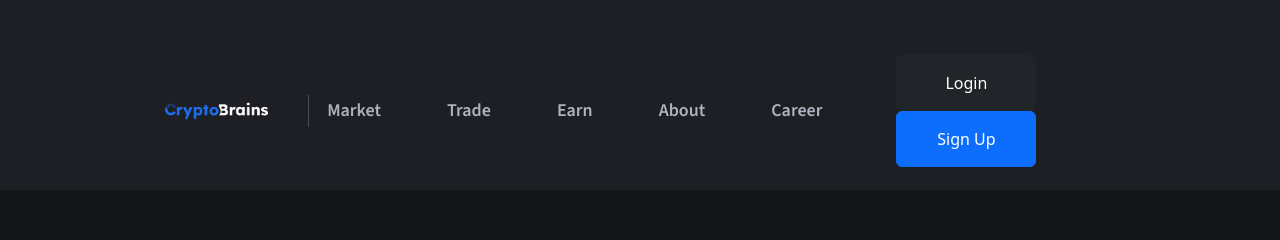
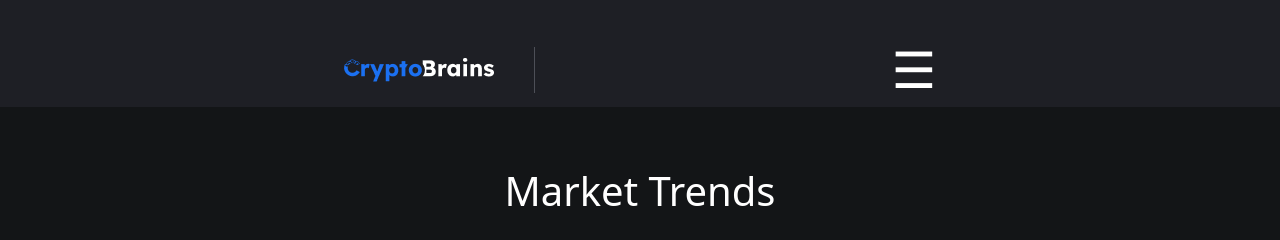
Before and after one commit to LiRiK000/Crypto-Brains, a React (Create React App) app in the folder client/: page / in a window 1280 px wide. Shown: the top 240 px of the page. Built offline with nearby package versions, Linux system fonts and the light colour scheme.

Commit message:
Was added simple routing (/about)

```diff
--- a/client/package.json
+++ b/client/package.json
@@ -20,6 +20,8 @@
     "react": "^18.2.0",
     "react-bootstrap": "^2.9.0",
     "react-dom": "^18.2.0",
+    "react-router": "^6.16.0",
+    "react-router-dom": "^6.16.0",
     "react-scripts": "5.0.1",
     "typescript": "^4.9.5",
     "web-vitals": "^2.1.4"
--- /dev/null
+++ b/client/src/App.tsx
@@ -0,0 +1,19 @@
+import React from "react";
+import { BrowserRouter as Router, Route, Routes } from "react-router-dom";
+import About from './pages/Team/Team'; // Замените на путь к вашему компоненту About
+import NewPas from './pages/Log-Reg/NewPas';
+import Home from "./pages/HomePage/Home";
+
+function App() {
+    return (
+        <Router>
+            <Routes>
+                <Route path="/" element={<Home />} />
+                <Route path="/about" element={<About />} />
+                <Route path="/about" element={<About />} />
+            </Routes>
+        </Router>
+    );
+}
+
+export default App;
--- a/client/src/components/MarketTrends/MarketTrends.tsx
+++ b/client/src/components/MarketTrends/MarketTrends.tsx
@@ -25,7 +25,7 @@ const MarketTrends = () => {
                 <div className={styles.card_wrapper}>
                     <Row>
                         {Array.from({ length: 6 }).map((_, index) => (
-                            <Col xxxl xxl xl={4} lg={4} md={6} sm={12} xs={12} xxs={12} key={index}>
+                            <Col xxl xl={4} lg={4} md={6} sm={12} xs={12} xxs={12} key={index}>
 
                                 <Card className={styles.card} style={{ background: '#131517' }}>
                                     <Card.Body>
--- a/client/src/components/Menu/Menu.module.css
+++ b/client/src/components/Menu/Menu.module.css
@@ -119,7 +119,7 @@ header {
     }
 }
 
-@media screen and (max-width: 1270px) {
+@media screen and (max-width: 1415px) {
 
     .nav_text,
     .btns {
--- a/client/src/components/Menu/Menu.tsx
+++ b/client/src/components/Menu/Menu.tsx
@@ -8,6 +8,7 @@ const Menu = () => {
     const [isMenuOpen, setIsMenuOpen] = useState(false);
 
     const toggleMenu = () => {
+        console.log(isMenuOpen);
         setIsMenuOpen(!isMenuOpen);
     }
 
@@ -33,10 +34,10 @@ const Menu = () => {
                                 <a href="#" className={styles.nav_text}>
                                     Earn
                                 </a>
-                            <a href="#" className={styles.nav_text}>
+                                <a href="/about" className={styles.nav_text}>
                                     About
                                 </a>
-                            <a href="#" className={styles.nav_text}>
+                                <a href="/career" className={styles.nav_text}>
                                     Career
                                 </a>
                                 <a href="#" className={styles.icon} id="Icon">
--- a/client/src/index.tsx
+++ b/client/src/index.tsx
@@ -1,10 +1,11 @@
 import React from 'react';
 import ReactDOM from 'react-dom/client';
-import Home from './pages/Home';
+import Home from './pages/HomePage/Home';
+import App from './App';
 
 const root = ReactDOM.createRoot(
   document.getElementById('root') as HTMLElement
 );
 root.render(
-    <Home />
+    <App />
 );
--- a/client/src/pages/Home.tsx
+++ /dev/null
@@ -1,40 +0,0 @@
-import React, { FC } from "react";
-import Menu from "../components/Menu/Menu";
-import Market from "../components/MarketTrends/MarketTrends";
-import Team from "../components/Team/index";
-import './Home.css'
-
-
-
-
-const ManagmentDeportment = [require('../components/Team/img/1.png'), require('../components/Team/img/2.png'), require('../components/Team/img/3.png'), require('../components/Team/img/4.png')];
-const HRDeportment = [require('../components/Team/img/5.png'), require('../components/Team/img/6.png'), require('../components/Team/img/7.png'), require('../components/Team/img/8.png')];
-const MarketingDeportment = [require('../components/Team/img/9.png'), require('../components/Team/img/10.png'), require('../components/Team/img/11.png'), require('../components/Team/img/12.png')];
-const FinanceDeportment = [require('../components/Team/img/13.png'), require('../components/Team/img/14.png'), require('../components/Team/img/15.png'), require('../components/Team/img/16.png')];
-
-
-
-
-
-const cardData = [
-    {name: 'John Doe', position: 'CEO', imageIndex:0},
-    {name: 'John Doe', position: 'CEO', imageIndex:1},
-    {name: 'John Doe', position: 'CEO', imageIndex:2},
-    {name: 'John Doe', position: 'CEO', imageIndex:3}
-]
-
-
-const Home: FC = () => {
-    return (
-        <>
-            <Menu />
-            <Market />
-            <Team images={ManagmentDeportment} cardData = {cardData} sectionName='Managment Deportament'/>
-            <Team images={HRDeportment} cardData = {cardData} sectionName='HR Deportament'/>
-            <Team images={MarketingDeportment} cardData = {cardData} sectionName='Marketing Deportament'/>
-            <Team images={FinanceDeportment} cardData = {cardData} sectionName='Finance Deportament'/>
-        </>
-    )
-}
-
-export default Home;
--- /dev/null
+++ b/client/src/pages/HomePage/Home.tsx
@@ -0,0 +1,39 @@
+import React, { FC } from "react";
+import Menu from "../../components/Menu/Menu";
+import Market from "../../components/MarketTrends/MarketTrends";
+import Team from "../../components/Team/index";
+
+
+
+
+const ManagmentDeportment = [require('../../components/Team/img/1.png'), require('../../components/Team/img/2.png'), require('../../components/Team/img/3.png'), require('../../components/Team/img/4.png')];
+const HRDeportment = [require('../../components/Team/img/5.png'), require('../../components/Team/img/6.png'), require('../../components/Team/img/7.png'), require('../../components/Team/img/8.png')];
+const MarketingDeportment = [require('../../components/Team/img/9.png'), require('../../components/Team/img/10.png'), require('../../components/Team/img/11.png'), require('../../components/Team/img/12.png')];
+const FinanceDeportment = [require('../../components/Team/img/13.png'), require('../../components/Team/img/14.png'), require('../../components/Team/img/15.png'), require('../../components/Team/img/16.png')];
+
+
+
+
+
+const cardData = [
+    {name: 'John Doe', position: 'CEO', imageIndex:0},
+    {name: 'John Doe', position: 'CEO', imageIndex:1},
+    {name: 'John Doe', position: 'CEO', imageIndex:2},
+    {name: 'John Doe', position: 'CEO', imageIndex:3}
+]
+
+
+const Home: FC = () => {
+    return (
+        <>
+            <Menu />
+            <Market />
+            <Team images={ManagmentDeportment} cardData = {cardData} sectionName='Managment Deportament'/>
+            <Team images={HRDeportment} cardData = {cardData} sectionName='HR Deportament'/>
+            <Team images={MarketingDeportment} cardData = {cardData} sectionName='Marketing Deportament'/>
+            <Team images={FinanceDeportment} cardData = {cardData} sectionName='Finance Deportament'/>
+        </>
+    )
+}
+
+export default Home;
--- /dev/null
+++ b/client/src/pages/Team/Team.tsx
@@ -0,0 +1,13 @@
+import React from "react";
+
+
+const Team = () => {
+    return (
+        <div>
+            <h1>Team</h1>
+        </div>
+    )
+}
+
+
+export default Team;
```
Also changed, not shown: client/src/pages/HomePage/Home.module.css (renamed from client/src/pages/Home.css), 1 other file (tests, documents, lock files or other folders). Lines whose indentation alone changed are shown as unchanged.
